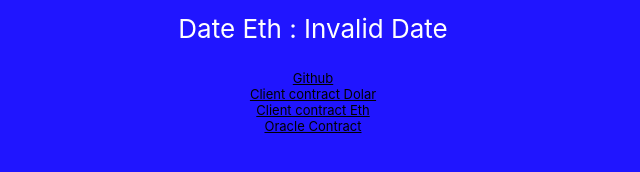
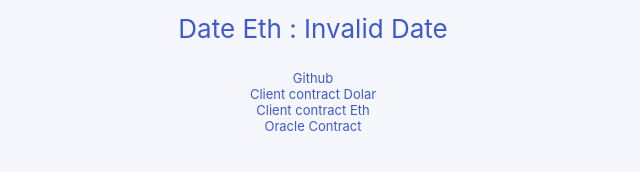
Before and after one commit to Sensei-Node/chainlink, a React (Create React App) app in the folder frontend_dolar/: page / in a window 1280 px wide. Shown: the part 590-762 px from the top of the page, without its empty margins (327-967 px from the left). Built offline with nearby package versions, Linux system fonts and the light colour scheme.

Commit message:
achange style ui

```diff
--- a/frontend_dolar/src/App.css
+++ b/frontend_dolar/src/App.css
@@ -8,8 +8,9 @@
 }
 
 .linkfooter{
-  color:black;
+  color:rgb(63,90,203);;
   font-size: small;
+  text-decoration: none;
 }
 
 .tablePrice{
@@ -23,18 +24,19 @@
 }
 
 .App-header {
-  background-color: #2015ff;
+  background-color: rgb(245,247,252);
   min-height: 100vh;
   display: flex;
   flex-direction: column;
   align-items: center;
   justify-content: center;
   font-size: calc(10px + 2vmin);
-  color: white;
+  color: rgb(63,90,203);
+  text-decoration: none;
 }
 
 .App-link {
-  color: #61dafb;
+  color: rgb(63,90,203);
 }
 
 @keyframes App-logo-spin {
```
